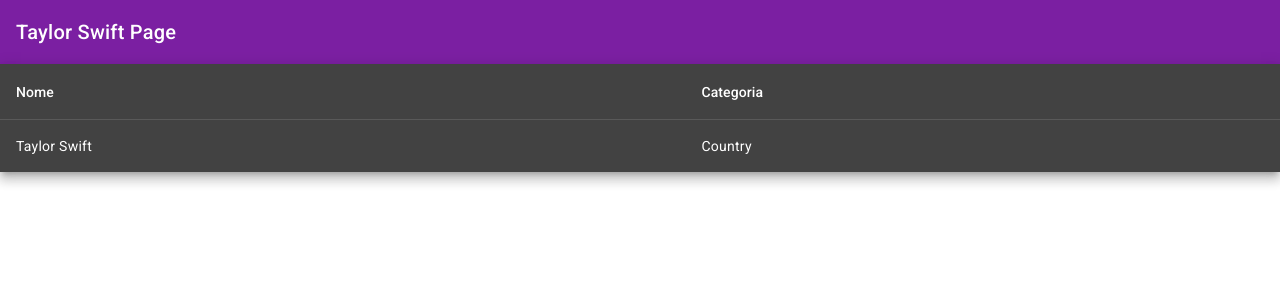
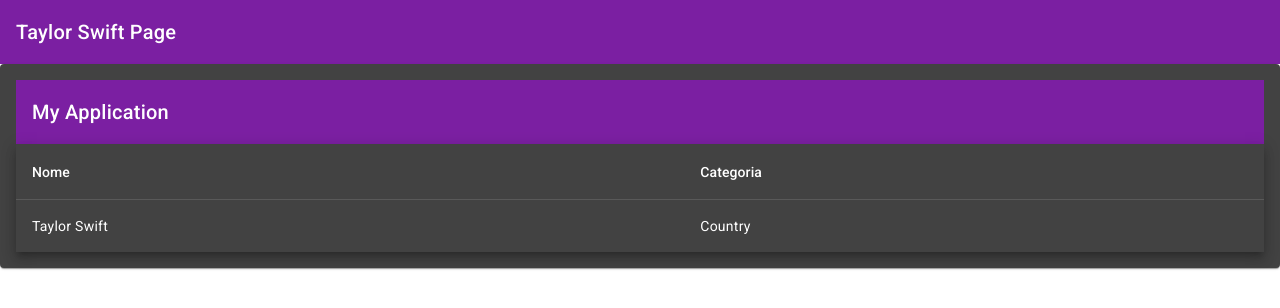
Before and after one commit to josineudo-arruda/Atividade_Semana8-CodeLab, an Angular app in the folder crud-angular/: page /courses in a window 1280 px wide. Shown: the top 308 px of the page. Built offline with nearby package versions, Linux system fonts and the light colour scheme.

Commit message:
feat: add material app

```diff
--- a/crud-angular/src/app/courses/courses.module.ts
+++ b/crud-angular/src/app/courses/courses.module.ts
@@ -3,7 +3,7 @@
 
 import { CoursesRoutingModule } from './courses-routing.module';
 import { CoursesComponent } from './courses/courses.component';
-import {MatTableModule} from '@angular/material/table';
+import {AppMaterialModule} from "../shared/app-material/app-material.module";
 
 @NgModule({
   declarations: [
@@ -11,8 +11,8 @@
   ],
   imports: [
     CommonModule,
-    MatTableModule,
-    CoursesRoutingModule
+    CoursesRoutingModule,
+    AppMaterialModule
   ]
 })
 export class CoursesModule { }
--- a/crud-angular/src/app/courses/courses/courses.component.css
+++ b/crud-angular/src/app/courses/courses/courses.component.css
@@ -0,0 +1,3 @@
+table {
+  width: 100%;
+}
--- a/crud-angular/src/app/courses/courses/courses.component.html
+++ b/crud-angular/src/app/courses/courses/courses.component.html
@@ -1,3 +1,8 @@
+<mat-card>
+  <mat-card-content>
+    <mat-toolbar color="primary">
+      <span>My Application</span>
+    </mat-toolbar>
     <table mat-table [dataSource]="courses" class="mat-elevation-z8">
 
       <!--- Note that these columns can be defined in any order.
@@ -18,3 +23,5 @@
       <tr mat-header-row *matHeaderRowDef="displayedColumns"></tr>
       <tr mat-row *matRowDef="let row; columns: displayedColumns;"></tr>
     </table>
+  </mat-card-content>
+</mat-card>
```
Also changed, not shown: crud-angular/src/app/shared/app-material/app-material.module.ts (added, +15 -0 lines). Lines whose indentation alone changed are shown as unchanged.
